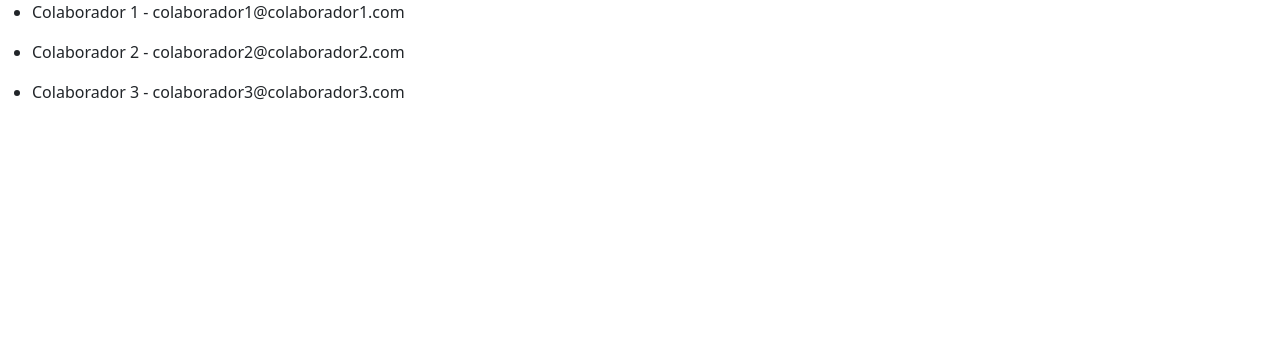
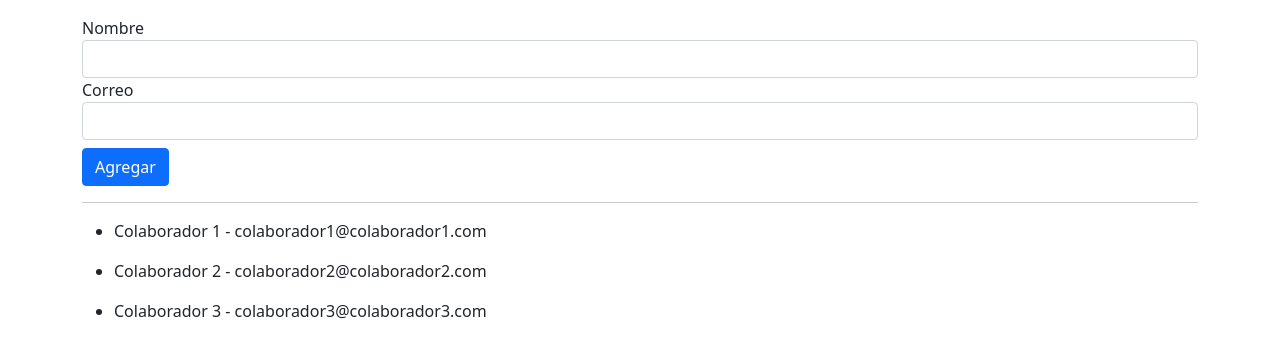
Before and after one commit to CrissRayes/desBaseColaboradores, a React (Create React App) app: page / in a window 1280 px wide. Shown: the top 358 px of the page. Built offline with nearby package versions, Linux system fonts and the light colour scheme.

Commit message:
agrega colaborador

```diff
--- a/src/App.js
+++ b/src/App.js
@@ -4,9 +4,47 @@ import { BaseColaboradores } from './BaseColaboradores';
 
 function App () {
   const [colaboradores, setColaboradores] = useState( BaseColaboradores )
+  const [nombre, setNombre] = useState( '' )
+  const [correo, setCorreo] = useState( '' )
+
+  const enviarFormulario = ( e ) => {
+    e.preventDefault()
+    const nuevoColaborador = {
+      id: colaboradores.length + 1,
+      nombre,
+      correo
+    }
+    setColaboradores( [...colaboradores, nuevoColaborador] )
+    setNombre( '' )
+    setCorreo( '' )
+  }
+
+
 
   return (
-    <div className="App">
+    <div className="container">
+      <form onSubmit={ enviarFormulario }>
+        <div className='form-group mt-3'>
+          <label>Nombre</label>
+          <input
+            type='text'
+            className='form-control'
+            onChange={ ( e ) => setNombre( e.target.value ) }
+            value={ nombre }
+          />
+        </div>
+        <div className='form-group'>
+          <label>Correo</label>
+          <input
+            type='email'
+            className='form-control'
+            onChange={ ( e ) => setCorreo( e.target.value ) }
+            value={ correo }
+          />
+        </div>
+        <button className='btn btn-primary mt-2'>Agregar</button>
+      </form>
+      <hr />
       <ul>
         { colaboradores.map( colaborador => (
           <li key={ colaborador.id }>
--- a/src/index.css
+++ b/src/index.css
@@ -1,13 +1,3 @@
 body {
-  margin: 0;
-  font-family: -apple-system, BlinkMacSystemFont, 'Segoe UI', 'Roboto', 'Oxygen',
-    'Ubuntu', 'Cantarell', 'Fira Sans', 'Droid Sans', 'Helvetica Neue',
-    sans-serif;
-  -webkit-font-smoothing: antialiased;
-  -moz-osx-font-smoothing: grayscale;
+  margin: 70px;
 }
-
-code {
-  font-family: source-code-pro, Menlo, Monaco, Consolas, 'Courier New',
-    monospace;
-}
```
